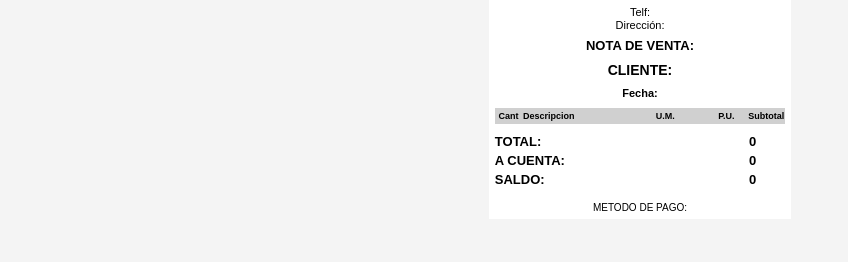
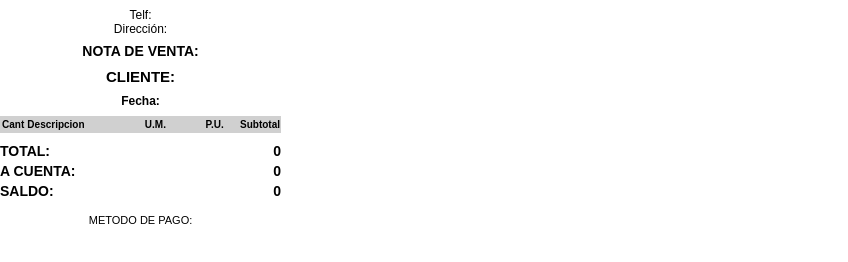
Before and after one commit to Appsparamypes/Ticket5K, a plain HTML site: page index.html in a window 1280 px wide. Shown: the whole page, without its empty margins (0-848 px from the left). Drawn offline with nearby package versions, Linux system fonts and the light colour scheme.

Commit message:
Update index.html

```diff
--- a/index.html
+++ b/index.html
@@ -11,21 +11,23 @@
     <!-- Librería para convertir HTML a Canvas/Imagen -->
     <script src="https://cdnjs.cloudflare.com/ajax/libs/html2canvas/1.4.1/html2canvas.min.js"></script>
 
- <style>
+    <style>
         body {
             font-family: Arial, Helvetica, sans-serif;
-            background-color: #f4f4f4;
+            background-color: #ffffff;
             display: flex;
-            justify-content: center;
+            justify-content: flex-start; /* Alineado al extremo izquierdo */
+            align-items: flex-start;
             padding: 0;
             margin: 0;
         }
 
-        /* Contenedor del recibo */
+        /* Ancho de 285px pegado completamente a la izquierda del lienzo */
         #ticket {
-            width: 80mm;
+            width: 285px;
             background: #ffffff;
-            padding: 6px 6px;
+            padding: 8px 4px 8px 0px; /* Reducido padding izquierdo a 0 */
+            margin: 0;
             box-sizing: border-box;
             color: #000000;
         }
@@ -36,24 +38,24 @@
 
         .header-info {
             margin-bottom: 8px;
-            font-size: 11px; /* Subió de 9px a 11px */
+            font-size: 12px; /* Aumentado de 11px a 12px */
             line-height: 1.2;
         }
 
         .title-nota {
-            font-size: 13px; /* Subió de 11px a 13px */
+            font-size: 14px; /* Aumentado de 13px a 14px */
             font-weight: bold;
             margin: 6px 0;
         }
 
         .cliente-destacado {
-            font-size: 14px; /* Subió de 12px a 14px */
+            font-size: 15px; /* Aumentado de 14px a 15px */
             font-weight: bold;
             margin: 8px 0;
         }
 
         .fecha-info {
-            font-size: 11px; /* Subió de 9px a 11px */
+            font-size: 12px; /* Aumentado de 11px a 12px */
             font-weight: bold;
             margin-bottom: 8px;
         }
@@ -73,29 +75,29 @@
             color: #000000;
             font-weight: bold;
             padding: 3px 1px;
-            font-size: 9px; /* Subió de 7px a 9px */
+            font-size: 10px; /* Aumentado de 9px a 10px */
         }
 
         .tabla-detalle td {
             padding: 3px 1px;
-            font-size: 9px; /* Subió de 7px a 9px */
+            font-size: 10px; /* Aumentado de 9px a 10px */
             vertical-align: middle;
             word-wrap: break-word;
             overflow-wrap: break-word;
         }
 
-        /* Distribución de columnas */
+        /* Porcentajes de columna ajustados */
         .col-cant { width: 9%;  text-align: center; }
-        .col-desc { width: 43%; text-align: left; }
-        .col-um   { width: 14%; text-align: center; }
-        .col-pu   { width: 17%; text-align: right; }
-        .col-sub  { width: 17%; text-align: right; }
+        .col-desc { width: 40%; text-align: left; }
+        .col-um   { width: 13%; text-align: center; }
+        .col-pu   { width: 18%; text-align: right; }
+        .col-sub  { width: 20%; text-align: right; }
 
         /* Totales */
         .totales-container {
-            width: 90%;
+            width: 100%;
             margin-top: 10px;
-            font-size: 13px; /* Subió de 11px a 13px */
+            font-size: 14px; /* Aumentado de 13px a 14px */
             font-weight: bold;
         }
 
@@ -107,7 +109,7 @@
 
         .metodo-pago {
             margin-top: 15px;
-            font-size: 10px; /* Subió de 8px a 10px */
+            font-size: 11px; /* Aumentado de 10px a 11px */
         }
     </style>
 </head>
@@ -115,7 +117,7 @@
 
     <div id="ticket">
         <div class="header-info text-center">
-            <div id="spn_empresa" style="font-weight: bold; font-size: 14px;"></div>
+            <div id="spn_empresa" style="font-weight: bold; font-size: 14px;"></div> <!-- Aumentado de 13px a 14px -->
             <div>Telf: <span id="spn_whatsapp"></span></div>
             <div>Dirección: <span id="spn_direc"></span></div>
 
@@ -135,7 +137,7 @@
                 </tr>
             </thead>
             <tbody id="detalle_items">
-                <!-- Se puebla dinámicamente desde los parámetros de URL -->
+                <!-- Se puebla dinámicamente -->
             </tbody>
         </table>
 
@@ -161,10 +163,8 @@
 
     <script>
         function cargarDatosDesdeURL() {
-            // Capturar los parámetros enviados por AppSheet
             const params = new URLSearchParams(window.location.search);
 
-            // Inyectar encabeza y totales
             document.getElementById("spn_nro_boleta").textContent = params.get("boleta") || "";
             document.getElementById("spn_fecha").textContent = params.get("fecha") || "";
             document.getElementById("spn_whatsapp").textContent = params.get("whatsapp") || "";
@@ -176,7 +176,6 @@
             document.getElementById("spn_a_cuenta").textContent = params.get("a_cuenta") || "0";
             document.getElementById("spn_saldo").textContent = params.get("saldo") || "0";
 
-            // Parsear las listas de detalles (separadas por comas desde AppSheet)
             const cantidades = (params.get("cantidades") || "").split(",");
             const servicios  = (params.get("servicios") || "").split(",");
             const umeds      = (params.get("umed") || "").split(",");
@@ -186,7 +185,6 @@
             const tbody = document.getElementById("detalle_items");
             tbody.innerHTML = "";
 
-            // Recorrer los ítems recibidos e insertar las filas
             if (servicios.length > 0 && servicios[0] !== "") {
                 for (let i = 0; i < servicios.length; i++) {
                     const tr = document.createElement("tr");
@@ -202,7 +200,6 @@
             }
         }
 
-        // --- FUNCIÓN DE IMPRESIÓN VÍA IMAGE/CANVAS ---
         async function imprimirDirectoIpEpson() {
             const ticketElement = document.getElementById("ticket");
 
@@ -219,7 +216,8 @@
 
                 var builder = new epson.ePOSBuilder();
                 builder.addTextLang('es');
-                builder.addTextAlign(builder.ALIGN_CENTER);
+
+                builder.addTextAlign(builder.ALIGN_LEFT);
 
                 builder.addImage(ctx, 0, 0, canvas.width, canvas.height, builder.COLOR_1, builder.MODE_MONO);
 
@@ -229,19 +227,6 @@
                 var epos = new epson.ePOSPrint();
                 var ipImpresora = "192.168.1.212";
                 var address = `http://${ipImpresora}/cgi-bin/epos/service.cgi?devid=local_printer&timeout=10000`;
-
-                epos.onreceive = function (res) {
-                    if (res.success) {
-                        console.log("¡Ticket impreso en alta calidad!");
-                    } else {
-                        alert("Error en la impresora. Código: " + res.code);
-                    }
-                };
-
-                epos.onerror = function (err) {
-                    console.error(err);
-                    alert("No se pudo conectar con la Epson TM-m30III (192.168.1.212).");
-                };
 
                 epos.send(address, builder.toString());
 
```
